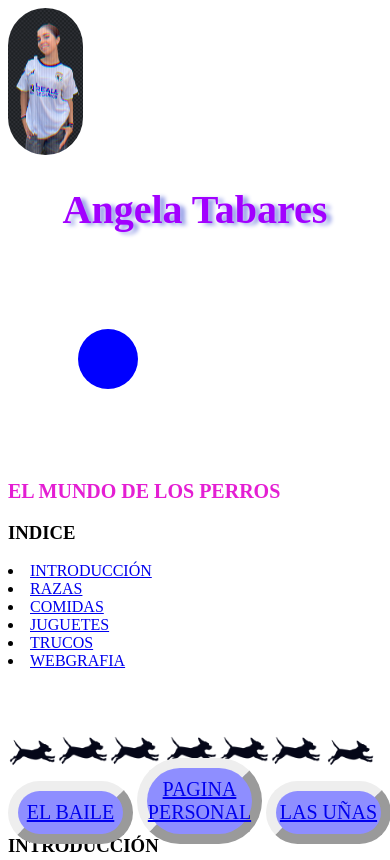
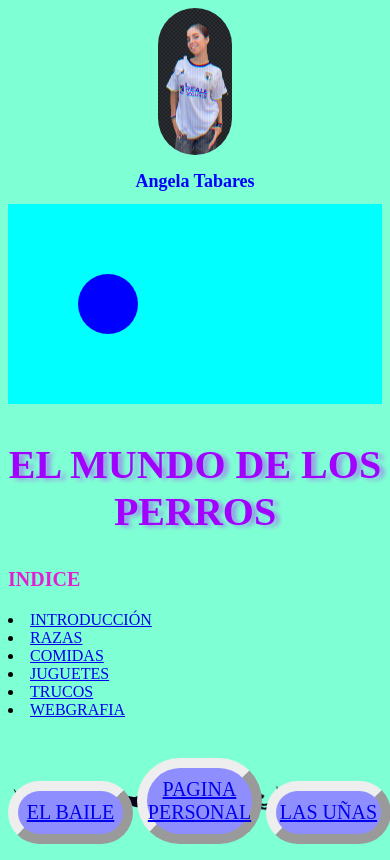
Before and after one commit to AngelaTabares2007/Mendoza, a plain HTML site: page index.html in a window 390 px wide. Shown: the top 860 px of the page. Drawn offline with Linux system fonts and the light colour scheme.

Commit message:
Update el mundo de los perros.css

```diff
--- a/css/el mundo de los perros.css
+++ b/css/el mundo de los perros.css
@@ -1,4 +1,4 @@
-h1{
+h2{
     color: rgb(162, 0, 255);
     font-size: 40px;
     font-weight: bold;
@@ -6,12 +6,17 @@ h1{
     text-shadow: 5px 2px 4px rgb(149, 158, 231);
     font-family: 'Times New Roman', Times, serif;
 }
-h2{
+h3{
     color: rgb(228, 30, 211);
     font-size: 20px;
     font-weight: italic;
     text-align: left;
     font-family: 'Times New Roman', Times, serif;
+}
+h1{
+    font-size: large;
+    color: blue;
+    width: 100%;
 }
 p{
     font-size: 15px;
@@ -52,6 +57,7 @@ footer{
 body{
 
     background-size: 2cm;
+    background-color: aquamarine;
 }
 iframe{
     border: 1px solid purple;
@@ -63,3 +69,31 @@ iframe{
 audio{
     text-align: center;
 }
+svg{
+    border: 2px;
+    border-color: black;
+    background-color: aqua;
+}
+@media screen and (max-width: 800px) {
+    header {
+        flex-direction: column;
+        align-items: center;
+        text-align: center;
+    }
+
+    header-image {
+        width: 50%;
+        margin-bottom: 20px;
+    }
+
+    header-title {
+        width: 100%;
+        margin-bottom: 20px;
+    }
+
+    header-svg {
+        width: 100%;
+        background-color: #f0f0f0;
+        padding: 10px;
+    }
+}
```
